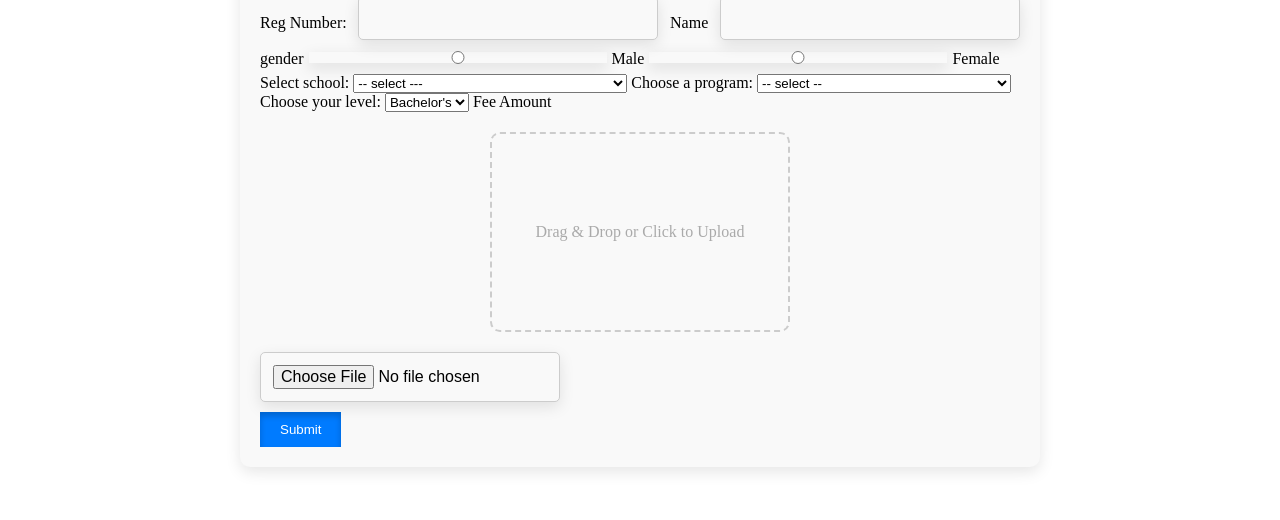
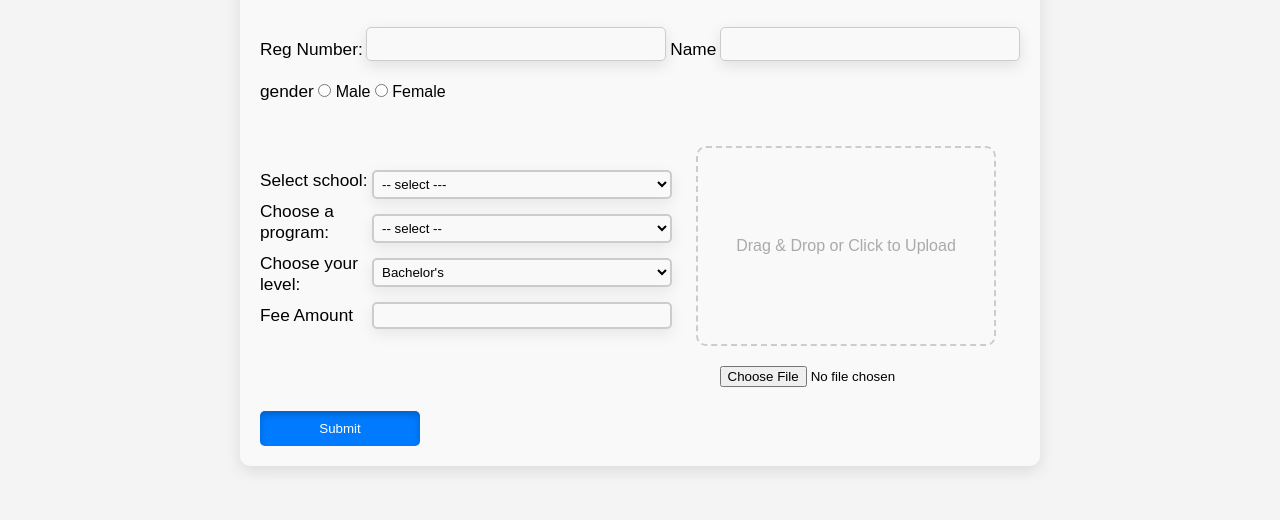
Before and after one commit to 111morris/form, a plain HTML site: page index.html in a window 1280 px wide. Shown: the part 280-800 px from the top of the page. Drawn offline with Linux system fonts and the light colour scheme.

Commit message:
commit 7

```diff
--- a/index.html
+++ b/index.html
@@ -24,9 +24,9 @@
 
    <div class="reg-name">
     <label for="registrationNumber">Reg Number: </label>
-    <input id="registrationNumber" type="text" title="registration number" required>
+    <input class="reg-number-input" id="registrationNumber" type="text" title="registration number" required>
     <label for="name">Name</label>
-    <input type="text" title="name" required>
+    <input class="name-input" type="text" title="name" required>
    </div>
    <label for="gender">gender</label>
    <input type="radio" name="gender" id="" title="gender male"> Male
@@ -35,7 +35,22 @@
 
    <div class="form-lower">
     <div class="lower-colum1">
+     <div class="lower-colum1-labels">
+      <!-- label for school -->
       <label for="school">Select school:</label>
+      <!-- label for program-->
+      <label for="program">Choose a program:</label>
+
+      <!-- label for level  -->
+      <label for="level">Choose your level:</label>
+
+      <!-- label for fee payment -->
+     <label for="feePayment">Fee Amount</label>
+
+     </div>
+
+     <div class="lower-colum1-selects">
+      <!-- select school section  -->
       <select name="school" id="" title="schools" required>
        <option value="">-- select ---</option>
        <option value="Engineering">engineering</option>
@@ -51,7 +66,9 @@
        <option value="Pubic Policy or Governement">Pubic Policy or Governement</option>
        <option value=" Hospitalisty and Tourism">Hospitalisty and Tourism</option>
       </select>
-     <label for="program">Choose a program:</label>
+
+
+      <!-- select program section  -->
       <select id="program" name="program">
        <option value="">-- select --</option>
        <!-- option group for the engineers -->
@@ -101,8 +118,8 @@
        </optgroup>
       </select>
 
+      <!-- select level section  -->
       <!-- this is for the level section -->
-     <label for="level">Choose your level:</label>
       <select id="level" name="level">
        <option value="bachelors">Bachelor's</option>
        <option value="masters">Master's</option>
@@ -110,7 +127,13 @@
        <option value="diploma">Diploma</option>
        <option value="certificate">Certificate</option>
       </select>
-     <label for="feePayment">Fee Amount</label>
+
+
+      <!-- fee payment input -->
+      <input id="feePayment" type="number" title="fee amount" class="fee-payment">
+     </div>
+
+
     </div>
     <div class="lower-column2">
      <div id="uploadArea" class="upload-area">
--- a/styles/styles.css
+++ b/styles/styles.css
@@ -2,6 +2,11 @@
  box-sizing: border-box;
  margin: 0;
  padding: 0;
+}
+
+body {
+ font-family: Arial, sans-serif;
+ background-color: #f4f4f4;
 }
 
 .container {
@@ -23,6 +28,7 @@ form {
 .container .my-profile {
  display: flex;
  justify-content: space-between;
+ margin-bottom: 30px;
 }
 
 .container .my-profile-c1 {
@@ -38,16 +44,30 @@ form {
  border-radius: .5rem;
 }
 
+.my-prfile-c2 {
+ width: 60%;
+ justify-content: start;
+ align-items: center;
+ display: flex;
+}
+
+label {
+ font-size: 1.08rem;
+}
+
 .reg-name {
  width: 100%;
  display: flex;
  align-items: center;
  justify-content: space-between;
+ text-align: center;
+ margin-bottom: 10px;
 }
 
-input {
+.reg-number-input,
+.name-input {
  width: 300px;
- padding: 12px;
+ padding: 7px;
  margin-bottom: 10px;
  font-size: 16px;
  border: 1px solid #ccc;
@@ -58,28 +78,71 @@ input {
  box-shadow: 0 5px 15px rgba(0, 0, 0, 0.1);
 }
 
-/* Fancy shadow effect on focus */
-input:focus {
+.reg-number-input:focus,
+.name-input:focus {
  border-color: #007bff;
  background-color: #fff;
  box-shadow: 0 8px 25px rgba(0, 123, 255, 0.4);
 }
 
-/* Hover effect */
-input:hover {
+.reg-number-input:hover,
+.name-input:hover {
  box-shadow: 0 7px 20px rgba(0, 0, 0, 0.2);
 }
 
-/* Adding a smooth border transition */
-input:focus-visible {
+.reg-number-input:focus-visible,
+.name-input:focus-visible {
  border: 2px solid #007bff;
 }
 
-.my-prfile-c2 {
- width: 60%;
- justify-content: start;
+.form-lower {
+ display: flex;
  align-items: center;
+ justify-content: center;
+}
+
+.lower-colum1 {
  display: flex;
+ justify-content: space-between;
+}
+
+.lower-colum1-labels {
+ width: 100%;
+}
+
+.lower-colum1-labels label {
+ display: block;
+ margin-bottom: 10px;
+ width: 100%;
+}
+
+.lower-colum1-selects {
+ height: 100%;
+ width: 100%;
+}
+
+.fee-payment,
+.lower-colum1-selects select {
+ width: 300px;
+ border: 2px solid #ccc;
+ border-radius: 5px;
+ padding: 4px;
+ background-color: #f9f9f9;
+ border-radius: 5px;
+ outline: none;
+ box-shadow: 0 5px 15px rgba(0, 0, 0, 0.08);
+ transition: all 0.3s ease;
+ transition: border-color 0.3s, box-shadow 0.3s;
+ margin-bottom: 15px;
+}
+
+
+.lower-column2{
+ display: flex;
+ align-items: center;
+ justify-content: center;
+ padding: 1.5rem;
+ flex-direction: column;
 }
 
 
@@ -89,6 +152,8 @@ button {
  background-color: #007bff;
  color: white;
  cursor: pointer;
+ border-radius: 5px;
+ width: 10rem;
  box-shadow: 0 4px 6px rgba(0, 0, 0, 0.2) inset;
  transition: box-shadow 0.3s ease;
 }
```
Lines whose indentation alone changed are shown as unchanged.
